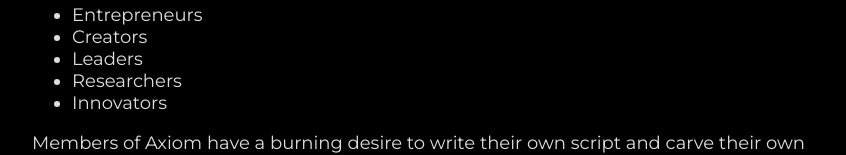
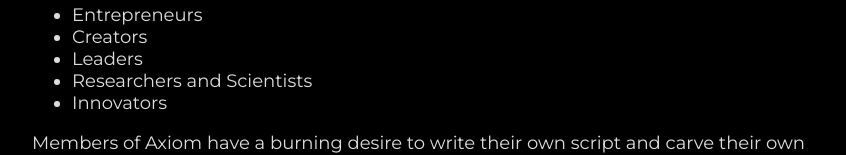
Before and after one commit to wolfdavo/axiom-website, a React (Create React App) app: page / in a window 1280 px wide. Shown: the part 480-635 px from the top of the page, without its empty margins (208-1054 px from the left). Built offline with nearby package versions, Linux system fonts and the light colour scheme.

Commit message:
Added scientist

```diff
--- a/src/App.js
+++ b/src/App.js
@@ -12,7 +12,7 @@
           <li>Entrepreneurs</li>
           <li>Creators</li>
           <li>Leaders</li>
-          <li>Researchers</li>
+          <li>Researchers and Scientists</li>
           <li>Innovators</li>
         </ul>
         <p>Members of Axiom have a burning desire to write their own script and carve their own path. They do not settle, and they are never satisfied. They are catalysts of change and creation.</p>
```
